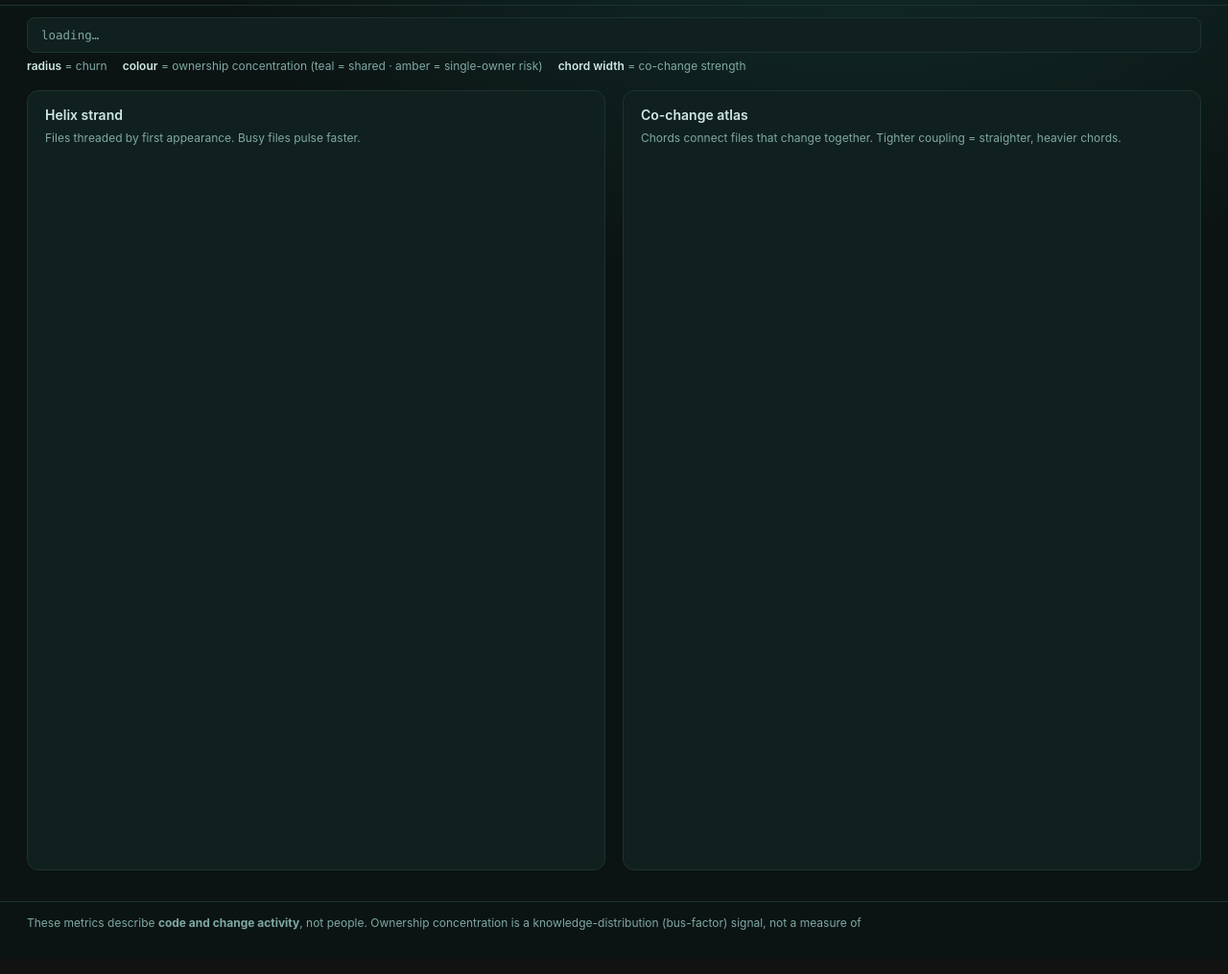
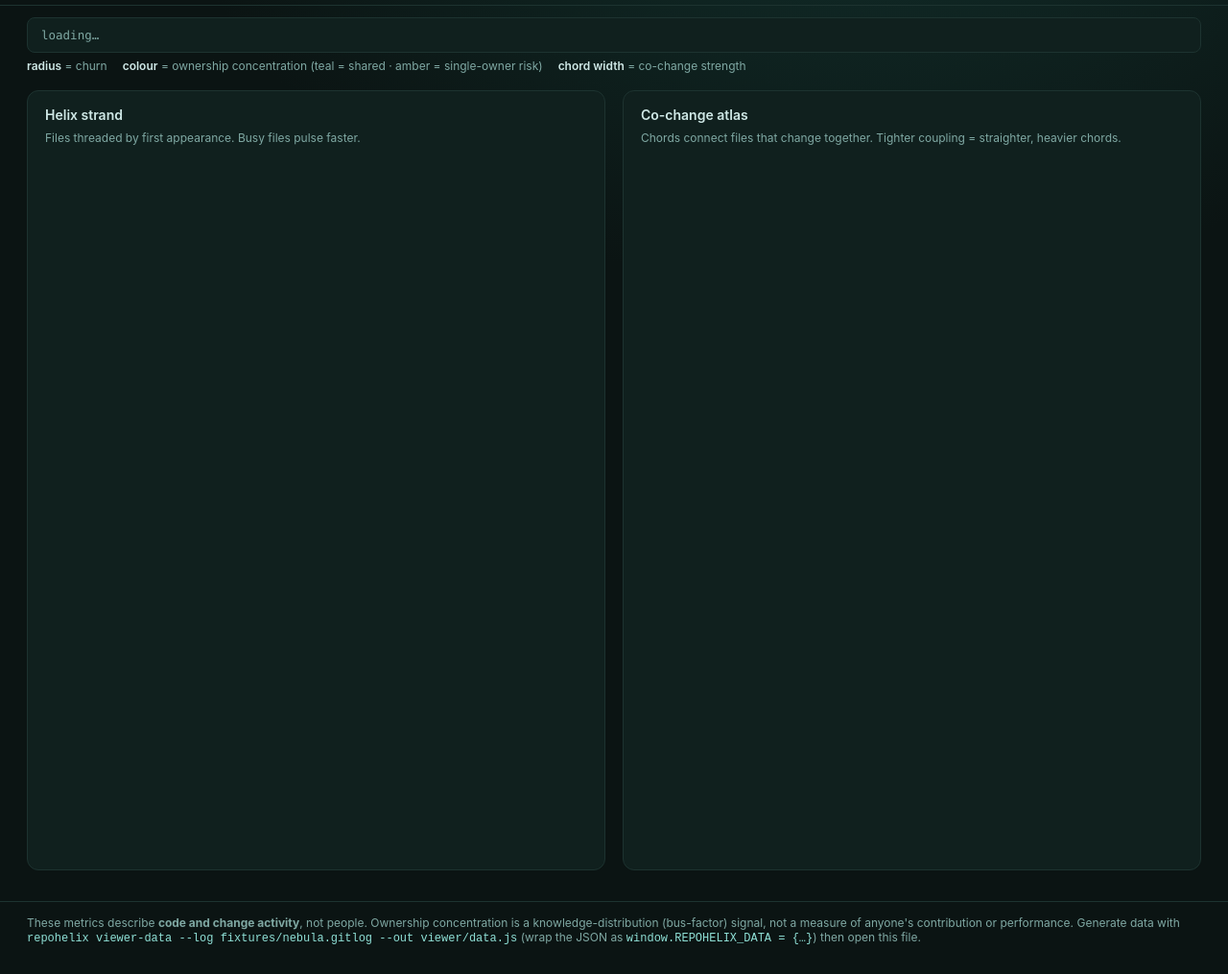
Before and after one commit to cirxineiaviegxas/RepoHelix, a website: page viewer/index.html in a window 1280 px wide. Shown: the part 67-1082 px from the top of the page at 96% size. Drawn offline with Linux system fonts and the light colour scheme; some packages are replaced by stand-ins of ours; a script that the page names is missing.

Commit message:
fix: keep viewer/index.html from truncating
The old path returned a default and dropped the reason. The error now travels with the call.

```diff
--- a/viewer/index.html
+++ b/viewer/index.html
@@ -110,3 +110,13 @@
     <footer>
       These metrics describe <b>code and change activity</b>, not people. Ownership
       concentration is a knowledge-distribution (bus-factor) signal, not a measure of
+      anyone's contribution or performance. Generate data with
+      <code>repohelix viewer-data --log fixtures/nebula.gitlog --out viewer/data.js</code>
+      (wrap the JSON as <code>window.REPOHELIX_DATA = {…}</code>) then open this file.
+    </footer>
+
+    <!-- Local, generated dataset. No remote resources are loaded. -->
+    <script src="data.js"></script>
+    <script type="module" src="dist/viewer.js"></script>
+  </body>
+</html>
```
